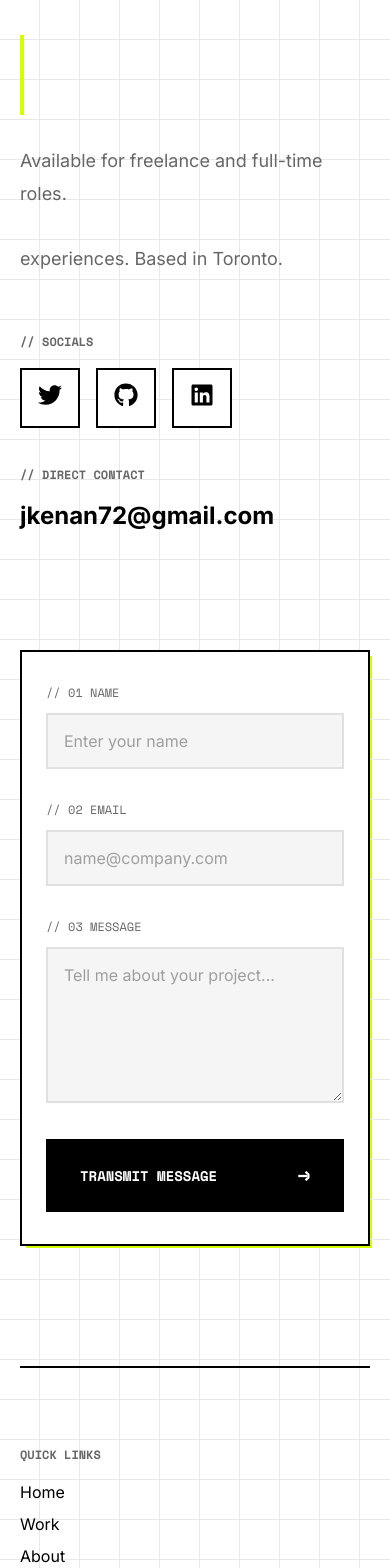
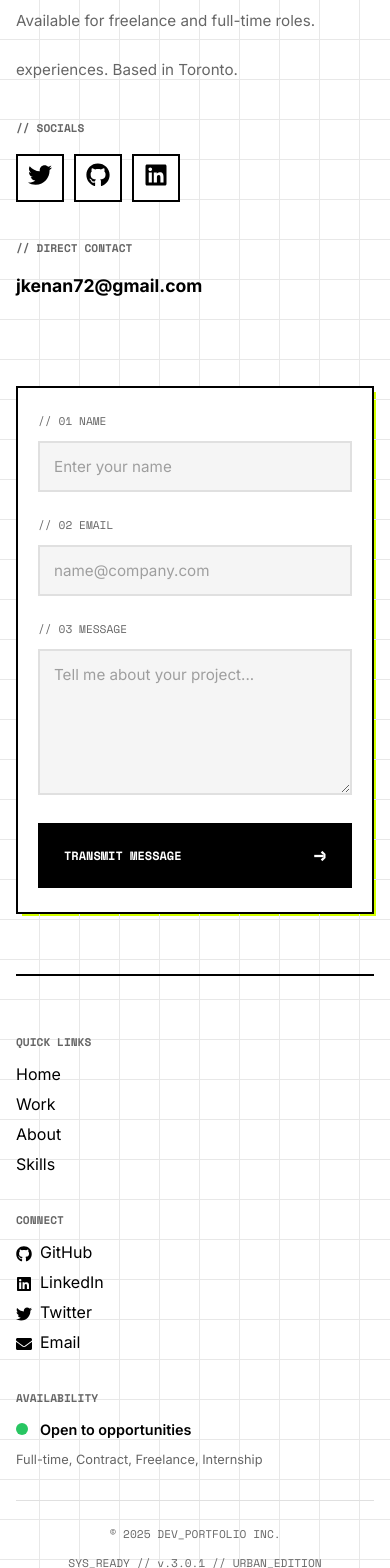
Before and after one commit to rONin01010101010/Dev_Portfolio, a Next.js app: page /contact in a window 390 px wide. Shown: the part 320-1888 px from the top of the page. Built offline with nearby package versions, Linux system fonts and the light colour scheme.

Commit message:
Mobile responsiveness added

```diff
--- a/app/about/page.js
+++ b/app/about/page.js
@@ -55,9 +55,9 @@ export default function About() {
               <div className="github-calendar-wrapper-compact">
                 <GitHubCalendar
                   username="rONin01010101010"
-                  blockSize={8}
-                  blockMargin={3}
-                  fontSize={10}
+                  blockSize={11}
+                  blockMargin={4}
+                  fontSize={12}
                   colorScheme="light"
                   theme={{
                     light: ['#ebedf0', '#c6e48b', '#7bc96f', '#239a3b', '#196127'],
--- a/app/contact/page.css
+++ b/app/contact/page.css
@@ -327,23 +327,209 @@
 }
 
 @media (max-width: 768px) {
+  .contact-page {
+    padding-top: 100px;
+    padding-bottom: 60px;
+  }
+
+  .contact-container {
+    padding: 0 20px;
+  }
+
   .contact-grid {
     grid-template-columns: 1fr;
     gap: 40px;
+    margin-bottom: 80px;
+  }
+
+  .contact-left {
+    padding-top: 20px;
+  }
+
+  .contact-title {
+    font-size: clamp(2.5rem, 8vw, 4rem);
+    margin-bottom: 30px;
+  }
+
+  .yellow-bar {
+    height: 60px;
+    margin-bottom: 20px;
+  }
+
+  .contact-description {
+    font-size: 1rem;
+    margin-bottom: 40px;
+  }
+
+  .social-links {
+    gap: 12px;
+  }
+
+  .social-link {
+    width: 50px;
+    height: 50px;
+  }
+
+  .direct-email {
+    font-size: 1.25rem;
+  }
+
+  .contact-right {
+    padding-top: 20px;
+  }
+
+  .contact-form {
+    padding: 32px 24px;
+  }
+
+  .form-group {
+    margin-bottom: 24px;
+  }
+
+  .submit-btn {
+    padding: 18px 28px;
+    font-size: 0.8rem;
   }
 
   .footer-grid {
     grid-template-columns: 1fr;
     gap: 40px;
+    margin-bottom: 40px;
   }
 
   .footer-bottom {
     flex-direction: column;
     gap: 16px;
     text-align: center;
+    padding-top: 30px;
+  }
+}
+
+@media (max-width: 480px) {
+  .contact-page {
+    padding-top: 80px;
+    padding-bottom: 40px;
+  }
+
+  .contact-container {
+    padding: 0 16px;
+  }
+
+  .contact-grid {
+    gap: 30px;
+    margin-bottom: 60px;
+  }
+
+  .section-tag {
+    font-size: 0.7rem;
+    padding: 5px 10px;
+  }
+
+  .contact-title {
+    font-size: 2.5rem;
+    margin-bottom: 24px;
+  }
+
+  .yellow-bar {
+    height: 50px;
+    margin-bottom: 16px;
+  }
+
+  .contact-description {
+    font-size: 0.95rem;
+    line-height: 1.6;
+  }
+
+  .info-section-title {
+    font-size: 0.7rem;
+  }
+
+  .social-links {
+    gap: 10px;
+  }
+
+  .social-link {
+    width: 48px;
+    height: 48px;
+  }
+
+  .social-icon {
+    font-size: 1.1rem;
+  }
+
+  .direct-email {
+    font-size: 1.1rem;
+  }
+
+  .contact-form-wrapper {
+    border: 2px solid var(--dark-bg);
   }
 
   .contact-form {
-    padding: 32px 24px;
+    padding: 24px 20px;
+  }
+
+  .form-label {
+    font-size: 0.7rem;
+  }
+
+  .form-input,
+  .form-textarea {
+    padding: 14px;
+    font-size: 0.95rem;
+  }
+
+  .form-textarea {
+    min-height: 120px;
+  }
+
+  .submit-btn {
+    padding: 16px 24px;
+    font-size: 0.75rem;
+  }
+
+  .form-message {
+    font-size: 0.8rem;
+    padding: 10px 14px;
+  }
+
+  .contact-footer {
+    padding-top: 60px;
+  }
+
+  .footer-grid {
+    gap: 30px;
+    margin-bottom: 30px;
+  }
+
+  .footer-heading {
+    font-size: 0.7rem;
+    margin-bottom: 16px;
+  }
+
+  .footer-links {
+    font-size: 0.9rem;
+  }
+
+  .footer-links li {
+    margin-bottom: 10px;
+  }
+
+  .availability-status {
+    font-size: 0.9rem;
+  }
+
+  .footer-note {
+    font-size: 0.8rem;
+  }
+
+  .footer-bottom {
+    padding-top: 24px;
+    gap: 12px;
+  }
+
+  .copyright,
+  .footer-meta {
+    font-size: 0.7rem;
   }
 }
--- a/app/page.css
+++ b/app/page.css
@@ -246,6 +246,10 @@
 }
 
 @media (max-width: 768px) {
+  .home-page {
+    padding-top: 100px;
+  }
+
   .home-container {
     padding: 60px 20px 30px;
   }
@@ -253,6 +257,14 @@
   .home-content {
     grid-template-columns: 1fr;
     gap: 40px;
+  }
+
+  .left-section {
+    order: 1;
+  }
+
+  .right-section {
+    order: 2;
   }
 
   .hero-title {
@@ -268,10 +280,12 @@
   .hero-description {
     font-size: 1rem;
     margin-bottom: 40px;
+    line-height: 1.6;
   }
 
   .cta-buttons {
     flex-wrap: wrap;
+    gap: 12px;
   }
 
   .profile-info {
@@ -284,6 +298,10 @@
 }
 
 @media (max-width: 480px) {
+  .home-page {
+    padding-top: 80px;
+  }
+
   .marquee-content span {
     padding: 0 20px;
     font-size: 0.7rem;
@@ -293,32 +311,44 @@
     padding: 40px 16px 20px;
   }
 
+  .home-content {
+    gap: 30px;
+  }
+
   .tag-status {
     font-size: 0.7rem;
     margin-bottom: 30px;
+    padding: 5px 10px;
   }
 
   .hero-title {
     font-size: 2.5rem;
     margin-bottom: 24px;
+    line-height: 1;
   }
 
   .yellow-bar {
     height: 50px;
+    width: 3px;
   }
 
   .hero-description {
     font-size: 0.95rem;
     margin-bottom: 30px;
+    line-height: 1.5;
   }
 
   .cta-buttons {
-    gap: 16px;
+    gap: 12px;
+    flex-direction: column;
+    align-items: flex-start;
   }
 
   .btn {
     font-size: 0.75rem;
     padding: 12px 24px;
+    width: 100%;
+    text-align: center;
   }
 
   .play-btn {
```
Also changed, not shown: app/about/page.css (+26 -1 lines), app/experience/page.css (+160 -5 lines), app/skills/page.css (+59 -4 lines), app/work/page.css (+64 -1 lines).
